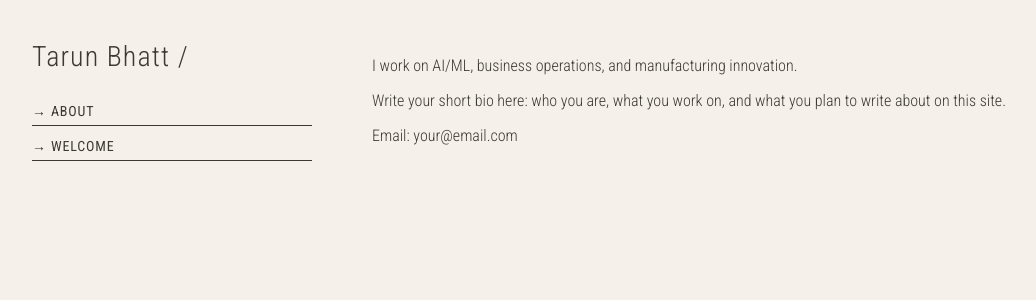
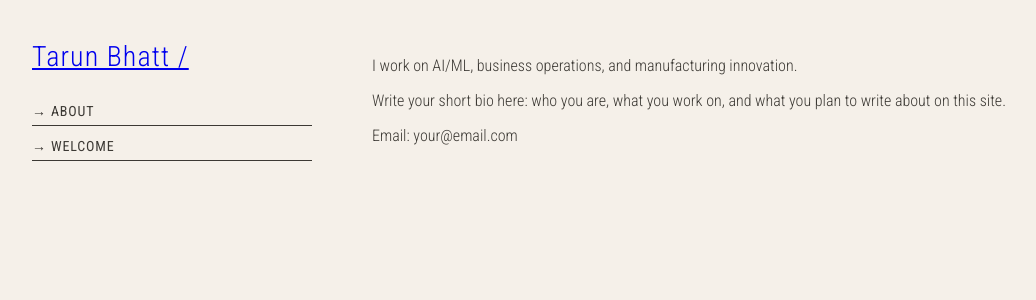
Before and after one commit to rimkute/blog, a Jekyll site: the page built from index.md, in a window 1280 px wide. Shown: the top 300 px of the page, without its empty margins (28-1064 px from the left). Built offline with Jekyll 4.4.1, drawn with Linux system fonts in a browser that asks for light colours.

Commit message:
Make site title a clickable link in sidebar
Replace site title text with a link to the homepage.

```diff
--- a/_layouts/default.html
+++ b/_layouts/default.html
@@ -23,8 +23,9 @@
 
     <!-- LEFT COLUMN: SIDEBAR -->
     <aside>
+
       <div class="sidebar-title">
-        {{ site.title }} /
+      <a href="{{ "/" | relative_url }}" class="site-title-link">{{ site.title }} /</a>
       </div>
 
       <ul class="sidebar-list">
```
